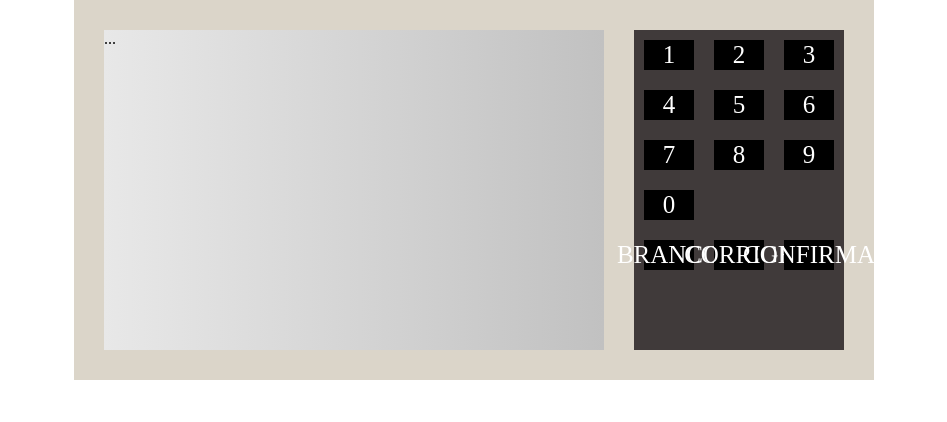
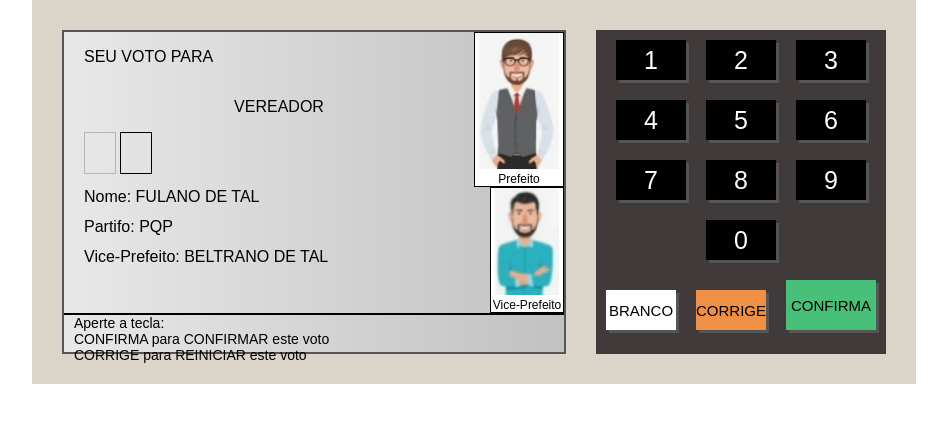
Before and after one commit to ronycleber/UrnaEletronica, a plain HTML site: page index.html in a window 1280 px wide. Shown: the whole page, without its empty margins (166-1113 px from the left). Drawn offline with Linux system fonts and the light colour scheme.

Commit message:
HTML da estrutura da Urna pronta

```diff
--- /dev/null
+++ b/etapas.js
@@ -0,0 +1,50 @@
+let etapas = [
+    {
+        titulo: "VEREADOR",
+        numeros: 5,
+        canditados: [
+            {
+                numero: 38111,
+                nome: 'Fulano de Tal',
+                partido: 'ABDC',
+                fotos: [
+                    {url: '38111.jpg', legenda: 'Vereador'}
+                 ]
+            },
+            {
+                numero: 77222,
+                nome: 'Beltrano da Silva',
+                partido: 'AQPT',
+                fotos: [
+                    {url: '77222.jpg', legenda: 'Vereador'}
+                 ]
+            }
+        ]
+    },
+    {
+        titulo: 'Prefeito',
+        numeros: 2,
+        canditados: [
+            {
+                numero: 99,
+                nome: 'Feltrano da Casa',
+                partido: 'AQPT',
+                vice: 'Joana'
+                fotos: [
+                    {url: '99.jpg', legenda: 'Prefeito'},
+                    {url: '99_2.jpg', legenda: 'Vice-Prefeito', small: true}
+                 ]
+            },
+            {
+                numero: 84,
+                nome: 'Fulano Dois',
+                partido: 'AQPT',
+                vice: 'Ciclando Dois'
+                fotos: [
+                    {url: '84.jpg', legenda: 'Prefeito'},
+                    {url: '84_2.jpg', legenda: 'Vice-Prefeito', small: true}
+                 ]
+            }
+        ]
+    }
+]
--- a/index.html
+++ b/index.html
@@ -11,7 +11,40 @@
 
     <div class="urna">
         <div class="tela">
-            ...
+            <div class="d-1">
+                <div class="d-1-left">
+                    <div class="d-1-1">
+                        <span>SEU VOTO PARA</span>
+                    </div>
+                    <div class="d-1-2">
+                        <span>VEREADOR</span>
+                    </div>
+                    <div class="d-1-3">
+                        <div class="numero pisca"></div>
+                        <div class="numero"></div>
+                    </div>
+                    <div class="d-1-4">
+                        Nome: FULANO DE TAL <br>
+                        Partifo: PQP <br>
+                        Vice-Prefeito: BELTRANO DE TAL
+                    </div>
+                </div>
+                <div class="d-1-right">
+                    <div class="d-1-image">
+                        <img src="images/38111.png" alt="">
+                        Prefeito
+                    </div>
+                    <div class="d-1-image small">
+                        <img src="images/99_2.png" alt="">
+                        Vice-Prefeito
+                    </div>
+                </div>
+            </div>
+            <div class="d-2">
+                Aperte a tecla:<br>
+                CONFIRMA para CONFIRMAR este voto<br>
+                CORRIGE para REINICIAR este voto<br>
+            </div>
         </div>
         <div class="teclado">
             <div class="teclado--linha">
@@ -33,13 +66,14 @@
                 <div class="teclado--botao">0</div>
             </div>
             <div class="teclado--linha">
-                <div class="teclado--botao">BRANCO</div>
-                <div class="teclado--botao">CORRIGE</div>
-                <div class="teclado--botao">CONFIRMA</div>
+                <div class="teclado--botao botao--branco">BRANCO</div>
+                <div class="teclado--botao botao--corrige">CORRIGE</div>
+                <div class="teclado--botao botao--confirma">CONFIRMA</div>
             </div>
         </div>
     </div>
 
+    <script src="etapas.js"></script>
     <script src="script.js"></script>
 </body>
 </html>
--- a/style.css
+++ b/style.css
@@ -1,8 +1,15 @@
+@keyframes pisca {
+    0% { opacity: 0.2; }
+    50% { opacity: 1; }
+    100% { opacity: 0.2; }
+}
+
 body {
     margin: 0;
     display: flex;
     justify-content: center;
     align-items: center;
+    font-family: Arial, Helvetica, sans-serif;
 }
 
 .urna {
@@ -15,6 +22,9 @@ body {
     width: 500px;
     height: 320px;
     background: linear-gradient(to right, #e8e8e8, #c1c1c1);
+    border: 2px solid #555;
+    display: flex;
+    flex-direction: column;
 }
 
 .teclado {
@@ -24,10 +34,12 @@ body {
 
 .teclado--linha {
     display: flex;
+    justify-content: center;
+    align-items: flex-end;
 }
 .teclado--botao {
-    width: 50px;
-    height: 30px;
+    width: 70px;
+    height: 40px;
     background-color: #000;
     font-size: 25px;
     color: #fff;
@@ -35,4 +47,135 @@ body {
     justify-content: center;
     align-items: center;
     margin: 10px;
+    cursor: pointer;
+    box-shadow: 3px 3px 0 #555;
 }
+
+.botao--branco {
+    background-color: #fff;
+    color: #000;
+    font-size: 15px;
+}
+
+.botao--corrige {
+    background-color: #f09046;
+    color: #000;
+    font-size: 15px;
+}
+
+.botao--confirma {
+    background-color: #48c079;
+    color: #000;
+    font-size: 15px;
+    width: 90px;
+    height: 50px;
+}
+
+.d-1 {
+    flex: 1;
+    display: flex;
+}
+
+.d-1-left {
+    flex: 1;
+    display: flex;
+    flex-direction: column;
+    padding-left: 20px;
+}
+
+.d-1-1 {
+    height: 50px;
+    display: flex;
+    align-items: center;
+}
+
+.d-1-2 {
+    height: 50px;
+    display: flex;
+    justify-content: center;
+    align-items: center;
+}
+
+.d-1-3 {
+    height: 50px;
+}
+
+.d-1-4 {
+    flex: 1;
+    line-height: 30px;
+}
+
+.d-1-right {
+    width: 90px;
+    font-size: 12px;
+    display: flex;
+    flex-direction: column;
+    align-items: flex-end;
+
+}
+
+.d-1-image {
+    border: 1px solid #000;
+    background-color: #fff;
+    text-align: center;
+}
+
+.d-1-image {
+    flex: 1;
+}
+
+.d-1-image img{
+    width: 90%;
+}
+
+.d-1-image.small {
+    width: 80%;
+}
+
+.d-2 {
+    height: 50px;
+    font-size: 14px;
+    padding-left: 10px;
+    border-top: 2px solid #000;
+}
+
+
+
+
+
+
+
+
+
+
+
+
+
+
+
+
+
+
+
+
+
+
+
+
+
+
+.numero {
+    width: 30px;
+    height: 40px;
+    line-height: 40px;
+    text-align: center;
+    font-size: 25px;
+    border: 1px solid #000;
+    display: inline-block;
+}
+
+.pisca {
+    animation-name: pisca;
+    animation-duration: 1s;
+    animation-iteration-count: infinite;
+}
```
Also changed, not shown: images/38111.png (added), images/77.png (added), images/77222.png (added), images/77_2.png (added), images/84.jpg (added), images/84.png (added), images/84_2.jpg (added), images/84_2.png (added), images/99.png (added), images/99_2.png (added), images/antigas/38111.jpg (added), images/antigas/77222.jpg (added), images/antigas/84.jpg (added), images/antigas/84_2.jpg (added), 2 more files.
